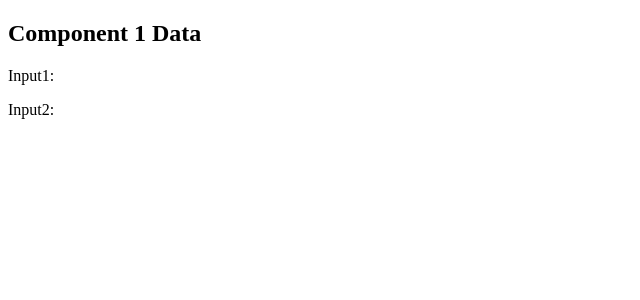
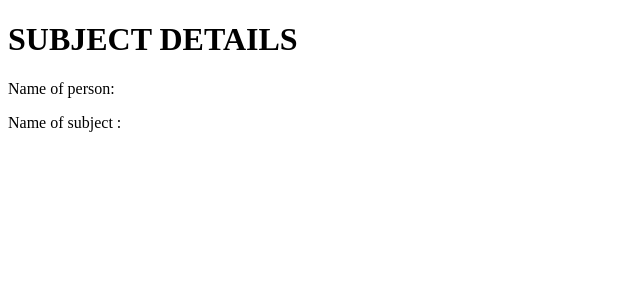
Before and after one commit to arshiyamittal2000/task2, an Angular app: page /field in a window 1280 px wide. Shown: the top 300 px of the page, without its empty margins (0-640 px from the left). Built offline with nearby package versions, Linux system fonts and the light colour scheme.

Commit message:
Update field.component.html

```diff
--- a/src/app/field/field.component.html
+++ b/src/app/field/field.component.html
@@ -1,3 +1,3 @@
-<h2>Component 1 Data</h2>
-<p>Input1: {{input1}}</p>
-<p>Input2: {{input2}}</p>
+<h1>SUBJECT DETAILS</h1>
+<p>Name of person: {{input1}}</p>
+<p>Name of subject : {{input2}}</p>
```
